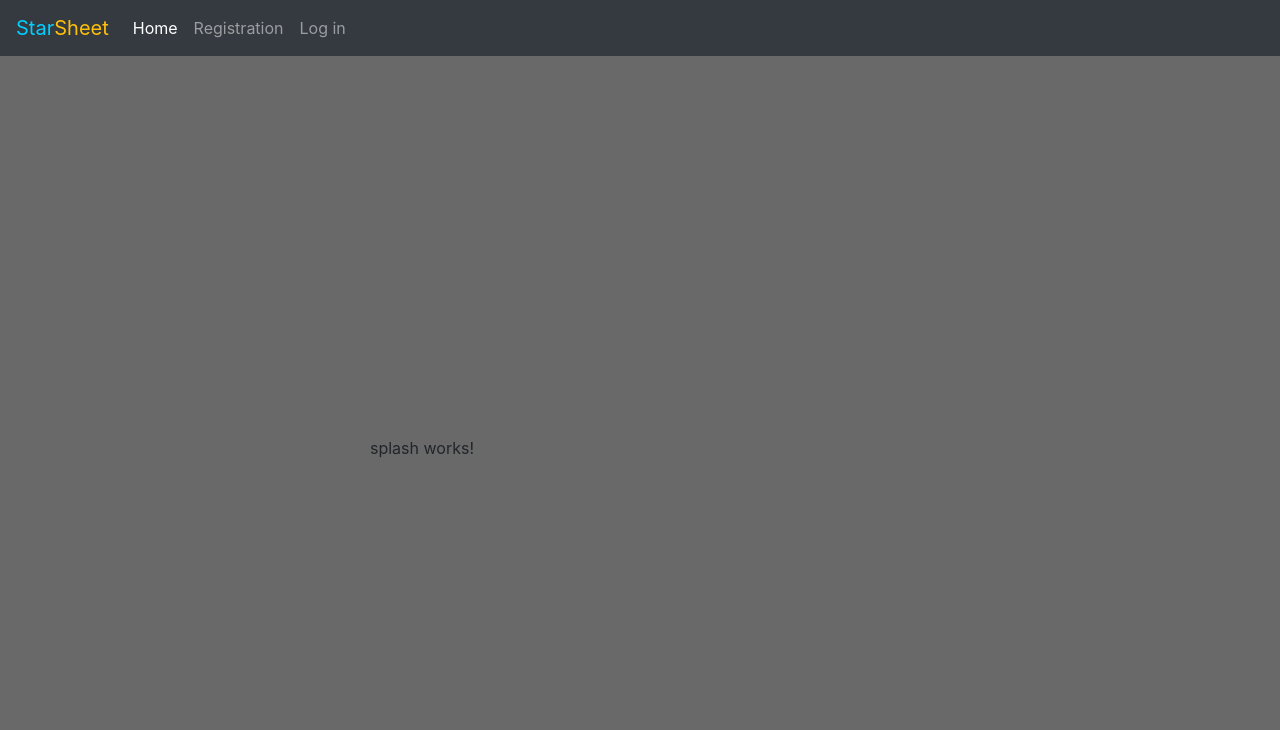
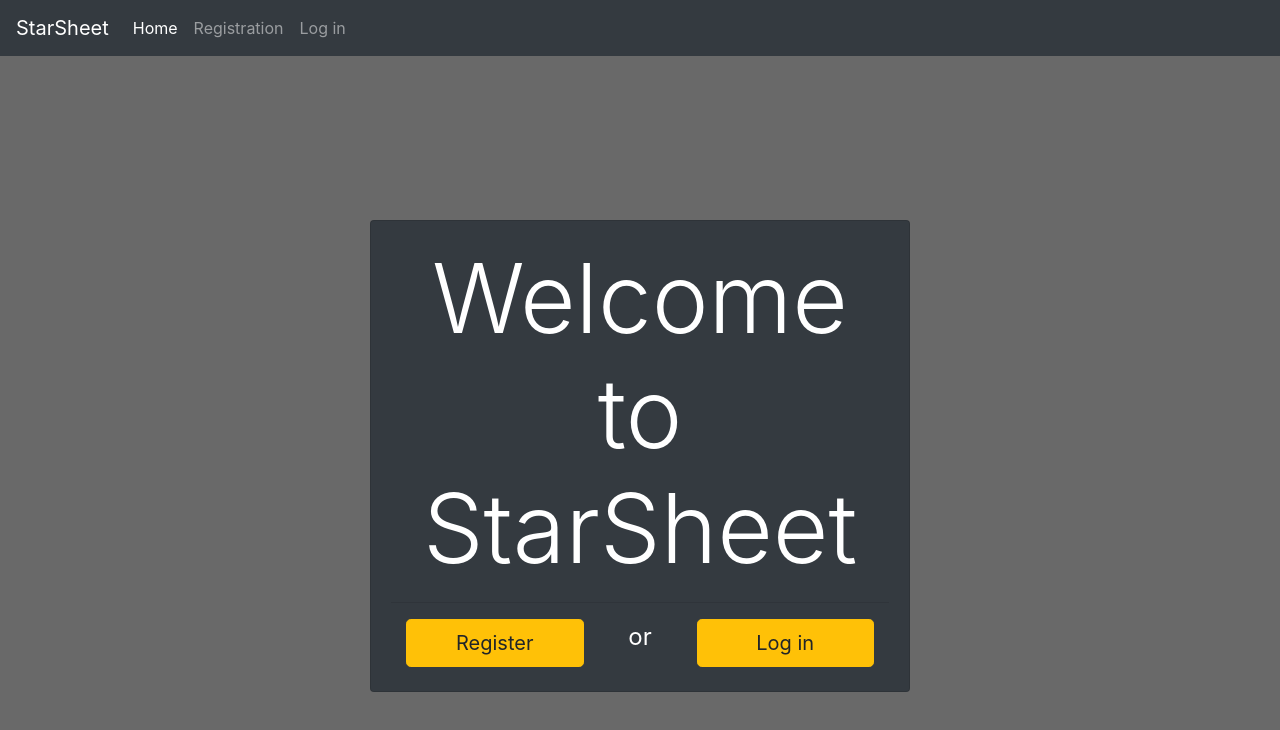
Before and after one commit to nielsdelestinne/StarSheet, an Angular app in the folder starsheet-frontend/: page /splash in a window 1280 px wide. Shown: the top 730 px of the page. Built offline with nearby package versions, Linux system fonts and the light colour scheme.

Commit message:
splash screen done

```diff
--- a/starsheet-frontend/src/app/app.component.css
+++ b/starsheet-frontend/src/app/app.component.css
@@ -1,11 +1,3 @@
 .row-full-height {
   height: 100vh;
 }
-
-.starsheet-title-color-1 {
-  color: #00cfff;
-}
-
-.starsheet-title-color-2 {
-  color: #ffc107;
-}
--- a/starsheet-frontend/src/app/member/member-authentication/member-authentication.component.html
+++ b/starsheet-frontend/src/app/member/member-authentication/member-authentication.component.html
@@ -1,6 +1,6 @@
 <div class="card text-white bg-dark">
   <div class="card-header">
-    <h3 class="card-title">Log in to <span class="starsheet-title-color-1">Star</span><span class="starsheet-title-color-2">Sheet</span></h3>
+    <h3 class="card-title">Log in to StarSheet</h3>
   </div>
   <div class="card-body">
     <form>
--- a/starsheet-frontend/src/app/splash/splash.component.css
+++ b/starsheet-frontend/src/app/splash/splash.component.css
@@ -0,0 +1,3 @@
+.display-5 {
+  font-size: x-large;
+}
--- a/starsheet-frontend/src/app/splash/splash.component.html
+++ b/starsheet-frontend/src/app/splash/splash.component.html
@@ -1,3 +1,31 @@
-<p>
-  splash works!
-</p>
+<section class="main-content">
+
+  <div class="card text-white bg-dark">
+    <div class="card-body text-center">
+
+      <h1 class="display-1">Welcome to StarSheet</h1>
+      <hr/>
+
+      <div class="container">
+        <div class="row">
+
+          <div class="col-lg-5">
+            <a routerLink="/user/registration" class="btn btn-warning btn-lg btn-block">Register</a>
+          </div>
+
+          <div class="col-lg-2 align-self-center">
+            <p class="text-center text-white display-5">or</p>
+          </div>
+
+          <div class="col-lg-5">
+            <a routerLink="/member/authentication" class="btn btn-warning btn-lg btn-block">Log in</a>
+          </div>
+
+        </div>
+      </div>
+
+    </div>
+  </div>
+
+
+</section>
```
